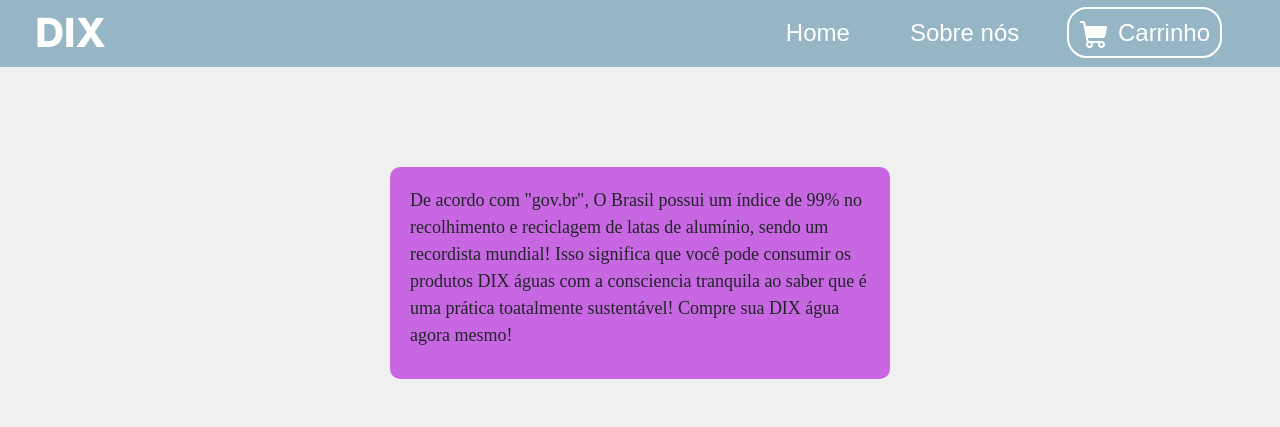
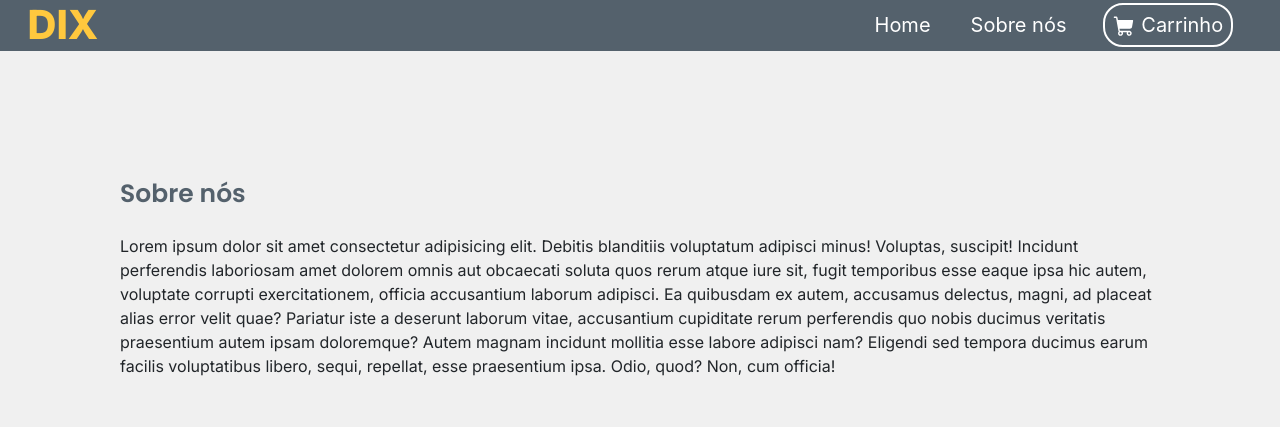
Before and after one commit to kety95/Projeto-agua, a PHP site: page /curiosidades.php in a window 1280 px wide. Shown: the part 271-698 px from the top of the page. Run offline with PHP 8.4, Linux system fonts and the light colour scheme.

Commit message:
alterei quase tudo

```diff
--- a/cabecalho.php
+++ b/cabecalho.php
@@ -17,16 +17,27 @@
             <img src="img/gota.svg" alt="gota de água" class="gota outraGota">
             <h1 class="frase">Descubra a pureza em cada gota</h1>
         </div>
-        <nav class="sticky-top">
+        <nav class="barra_nav" id="barraNav">
             <h2 class="nomeMarca">DIX</h2>
             <ul class="links">
                 <li><a href="index.php" class="link">Home</a></li>
                 <li><a href="curiosidades.php" class="link">Sobre nós</a></li>
                 <li>
-                    <span>
-                        <a href="carrinho.php" class="link link_carrinho"><img src="img/carrinhoIcone.svg" alt="carrinho de compras"> Carrinho</a>
-                    </span>
+                    <a href="carrinho.php" class="link link_carrinho"><img src="img/carrinhoIcone.svg" alt="carrinho de compras" class="link_carrinho_img"> Carrinho</a>
                 </li>
             </ul>
         </nav>
     </header>
+
+    <script>
+    //grudando barra de navegação no topo
+    var barraNav = document.getElementById("barraNav");
+    var posicaoInicial = barraNav.offsetTop;
+    window.onscroll = function() {
+        if (window.pageYOffset >= posicaoInicial) {
+            barraNav.classList.add("fixed-top");
+        } else {
+            barraNav.classList.remove("fixed-top");
+        }
+    };
+</script>
--- a/curiosidades.php
+++ b/curiosidades.php
@@ -2,11 +2,24 @@
     include_once 'cabecalho.php';
 ?>
 <html>
-<body>
-    <main class="curiosidades">
-        <p>De acordo com "gov.br", O Brasil possui um índice de 99% no recolhimento e reciclagem de latas de alumínio, sendo um recordista mundial! Isso significa que você pode consumir os produtos DIX águas com a consciencia tranquila ao saber que é uma prática toatalmente sustentável! Compre sua DIX água agora mesmo!</p>
+<body class="corpo_sobre_nos">
+    <main class="sobre_nos">
+        <section class="conteudo">
+            <h1>
+                Sobre nós
+            </h1>
+            <p>Lorem ipsum dolor sit amet consectetur adipisicing elit. Debitis blanditiis voluptatum adipisci minus! Voluptas, suscipit! Incidunt perferendis laboriosam amet dolorem omnis aut obcaecati soluta quos rerum atque iure sit, fugit temporibus esse eaque ipsa hic autem, voluptate corrupti exercitationem, officia accusantium laborum adipisci. Ea quibusdam ex autem, accusamus delectus, magni, ad placeat alias error velit quae? Pariatur iste a deserunt laborum vitae, accusantium cupiditate rerum perferendis quo nobis ducimus veritatis praesentium autem ipsam doloremque? Autem magnam incidunt mollitia esse labore adipisci nam? Eligendi sed tempora ducimus earum facilis voluptatibus libero, sequi, repellat, esse praesentium ipsa. Odio, quod? Non, cum officia!</p>
+        </section>
+        <div class="curiosidades_container">
+            <section class="conteudo conteudo_curiosidades">
+                <h1>
+                    Curiosidades
+                </h1>
+                <p>De acordo com "gov.br", O Brasil possui um índice de 99% no recolhimento e reciclagem de latas de alumínio, sendo um recordista mundial! Isso significa que você pode consumir os produtos DIX águas com a consciencia tranquila ao saber que é uma prática toatalmente sustentável! Compre sua DIX água agora mesmo!</p>
+            </section>
+            <span class="arte"><img src="img/ramdompositions.svg" alt=""></span>
+        </div>
     </main>
-
 </body>
 <?php include_once "rodape.php"; ?>
 </html>
--- a/rodape.php
+++ b/rodape.php
@@ -7,5 +7,5 @@
                <a href=""  class="icone"><img src="img/twitter.svg" alt=""></a>
                <a href=""  class="icone"><img src="img/instagram.svg" alt=""></a>
                <a href=""  class="icone"><img src="img/facebook.svg" alt=""></a>
-</span>
+        </span>
 </section>
--- a/style.css
+++ b/style.css
@@ -3,29 +3,18 @@
 
 :root{
     --cor_fundo_body: #F0F0F0;
-    --cor_link_hover: #8eabb8;
-    --textos_primários: #FFF;
+    --cor_nome_marca: #FFC83E;
+    --cor_link_hover: #5c6874;
+    --cor_textos_primários: #FFF;
     --cor_texto_secundario: #54616C;
-    --fundoNav: #96B6C5;
-    --fundoBanner: #54616C;
-    --cor1:#d9095c;
-    --cor3:#ac09d996;
-    --cor4:#f82b7a;
-    --cor5:#850af7;
-    --cor6:#3891f767;
-    --cor7:#86bbf867;
-    --cor9:#0c68d1d8;
-
-    --fontePrincipal: "Inter", sans-serif;
+    --cor_fundo_nav: #54616C;
+    --cor_fundo_banner: #54616C;
+    --fonte_principal: "Inter", sans-serif;
     --fonte_secundaria: "Poppins", sans-serif;
-
-    --fonte-padrao: Arial, Verdana, Helvetica, sans-serif;
-    --fonte-destaque: 'Bebas Neue', 'cursive';
 }
 
 *{
     margin: 0; padding: 0; box-sizing: 0; border-box: 0;
-
 }
 
 html{
@@ -33,7 +22,7 @@ html{
 }
 
 .banner{
-    background-color: var(--fundoBanner);
+    background-color: var(--cor_fundo_banner);
     background-image: url(img/fundoheader.svg);
     min-height: 27em;
     background-repeat: no-repeat;
@@ -52,11 +41,11 @@ html{
 }
 
 .banner .frase{
-    color: var(--textos_primários);
-    font-family: var(--fontePrincipal);
+    color: var(--cor_textos_primários);
+    font-family: var(--fonte_secundaria);
     text-align: left;
     font-weight: 600;
-    padding-left: 3%;
+    padding-left: 2%;
     padding-top: 10%;
     margin-bottom: 10em;
     max-width: 13em;
@@ -66,64 +55,61 @@ html{
     margin-top: 1%;
 }
 
-header nav {
+.barra_nav {
     display: flex;
-    gap: 35em;
     align-items: center;
-    background-color: var(--fundoNav);
-    padding: 10px;
-    box-shadow: 0px 7px 7px rgba(0, 0, 0, 0, 0.192);
+    background-color: var(--cor_fundo_nav);
+    padding: 0.2em;
     text-align: center;
     font-family: var(--fonte-padrao);
     justify-content: space-between;
-    border-radius: -20px;
 }
 
-nav .nomeMarca{
-    color: var(--textos_primários);
-    font-family: var(--fontePrincipal);
+.barra_nav .nomeMarca{
+    color: var(--cor_nome_marca);
+    font-family: var(--fonte_principal);
     font-weight: 800;
     padding-left: 2%;
     font-size: 4.0rem;
     margin-bottom: 0;
 }
 
-nav .links{
+.barra_nav .links{
     display: flex;
-    gap: 1.5em;
+    gap: 1.2em;
     list-style: none;
     align-items: end;
-    font-size: 2.4rem;
+    font-size: 2.0rem;
     padding-right: 2em;
     margin-bottom: 0;
-    font-weight: 500;
+    font-weight: 400;
 }
 
-nav .link{
-    color: var(--textos_primários);
-    padding: 10px;
+.barra_nav .link{
+    color: var(--cor_textos_primários);
+    padding: 0.4em;
     text-decoration: none;
-    :transition-duration: 0.5s;
-    border: 2px solid transparent;
-    transition: color 0.5s;
 }
 
-span .link_carrinho{
-    border: 2px solid;
-    border-radius: 20px;
-    border-color: var(--textos_primários);
-    border-radius: 20px;
+.link_carrinho_img{
+    width: 16%;
+}
+
+.link_carrinho{
+    border: 0.1em solid;
+    border-radius: 1em;
+    border-width: 0.1em;
+    border-color: var(--cor_textos_primários);
+    margin: auto;
+    padding: 0px;
 }
 
 .link:hover{
-    /* border-color: var(--textos_primários); */
     text-decoration: none;
-    color: var(--textos_primários);
+    color: var(--cor_textos_primários);
     background-color: var(--cor_link_hover);
-    border-radius: 20px;
+    border-radius: 1em;
 }
-
-
 
 body{
     background-color: var(--cor_fundo_body);
@@ -172,10 +158,98 @@ body{
     padding-top: 3%;
 }
 
+/* Página sobre nós */
+
+.sobre_nos{
+    width: 65em;
+    margin: 10% auto;
+    font-family: var(--fonte_principal);
+    font-size: 1.6rem;
+}
+
+.sobre_nos .conteudo{
+    margin-bottom: 5%;
+}
+
+.sobre_nos h1{
+    font-family: var(--fonte_secundaria);
+    font-weight: 600;
+    color: var(--cor_texto_secundario);
+    margin-bottom: 1em;
+}
+
+.curiosidades_container{
+    display: flex;
+    align-items: center;
+    justify-content: space-between;
+    gap: 6em;
+}
+
+.conteudo_curiosidades{
+    justify-content: space-between;
+    flex: 1;
+    margin-right: 20px;
+}
+
+.arte{
+    justify-content: space-between;
+}
+
+.arte img {
+    max-width: 100%;
+}
+
+/* página carrinho  */
+
+.carrinho{
+    margin-top: 10em;
+}
+
+.carrinho-item{
+    max-width: 1200px;
+    margin: 2em auto;
+    padding-bottom: 10px;
+    border-bottom: 2px dotted #ccc;
+    display: flex;
+    gap: 1em;
+}
+
+.carrinho-item__imagem_produto{
+    width: 2%;
+}
+
+.carrinho-item__descricao{
+    font-size: 16px;
+    color: gray;
+}
+
+.botao_adquirir{
+    width: 15%;
+    text-align:center;
+    box-sizing: border-box;
+    border-radius: 1em;
+    border: 0.2em solid var(--cor_fundo_nav);
+    padding: 0.9em 3em;
+    display: block;
+    text-decoration: none;
+    color: var(--cor_fundo_nav);
+    margin: 2em auto;
+    font-weight: 600;
+    font-size: 1.6rem;
+}
+
+.botao_adquirir:hover {
+    background-color: var(--cor_fundo_nav);
+    color: var(--cor_textos_primários);
+    text-decoration: none;
+}
+
+/* rodape */
+
 .roda_pe{
     display: flex;
     background-image: url(img/fundoRodaPe.svg);
-    background-color: var(--fundoBanner);
+    background-color: var(--cor_fundo_banner);
     margin-top: 10em;
     height: 20em;
     justify-content: space-between;
@@ -190,66 +264,9 @@ body{
 
 .roda_pe .icone{
     width: 1em;
-
 }
 
 .roda_pe .pt-br{
     width: 10em;
     margin-left: 5%;
 }
-
-
-.carrinho-item{
-    max-width: 1200px;
-    margin: 10px auto;
-    padding-bottom: 10px;
-
-    border-bottom: 2px dotted #ccc;
-}
-.carrinho-item p{
-    font-size: 16px;
-    color: gray;
-}
-
-.curiosidades{
-    background-color: var(--cor3);
-    min-width: 300px;
-    max-width: 500px;
-    margin: auto;
-    padding: 20px;
-    border-radius: 10px;
-    margin-top: 100px;
-    font-family: var(--fonte-destaque);
-    font-size: large;
-}
-.title{
-    background-image: linear-gradient(to right, #e63079, #2380ebd8);
-    width:20%;
-    padding:10px;
-    text-align:center;
-    color:white;
-    border-radius: 5px;
-}
-h2.title a{
-    text-decoration: none;
-    color:white;
-}
-.title3{
-    background-color:var(--cor9);
-    width:20%;
-    padding:10px;
-    text-align:center;
-    color:white;
-    border-radius: 5px;
-}
-h2.title3 a{
-    text-decoration: none;
-    color:white;
-}
-h2.title2{
-    background-image: linear-gradient(to right, #e63079, #2380ebd8);
-    width:100%;
-    padding:10px;
-    text-align:center;
-    color:white;
-}
```
Also changed, not shown: carrinho.php (+20 -27 lines), index.php (+18 -36 lines), 1 other file.
